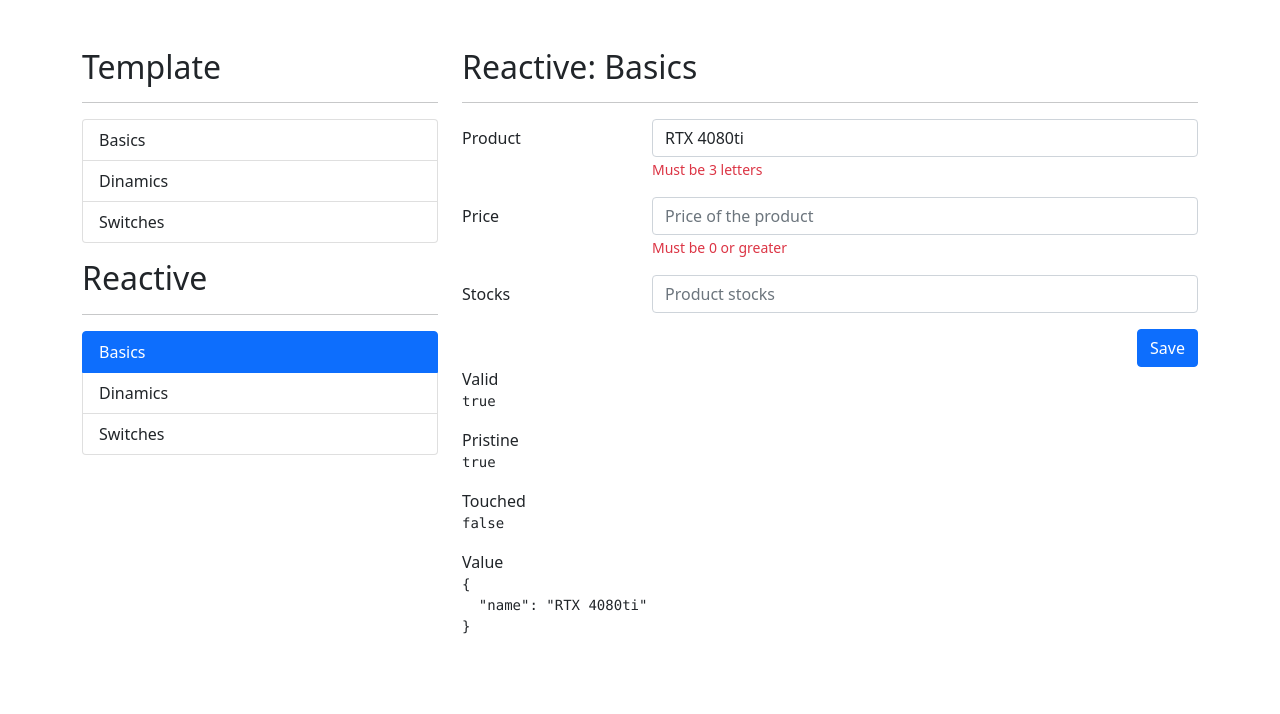
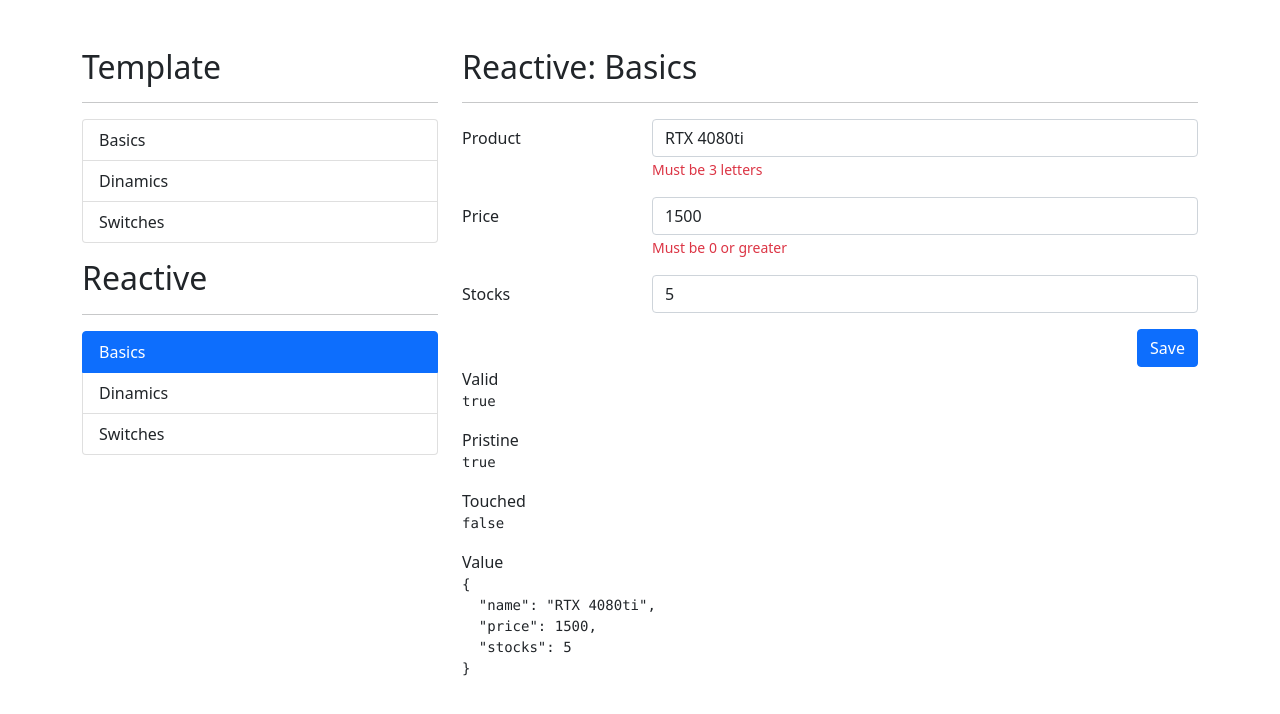
Before and after one commit to Gwathlo/formsApp, an Angular app: page /reactive/basics in a window 1280 px wide. Shown: the top 714 px of the page. Built offline with nearby package versions, Linux system fonts and the light colour scheme.

Commit message:
Add FormBuilder and remove FormControls

```diff
--- a/src/app/reactive/components/basics/basics.component.html
+++ b/src/app/reactive/components/basics/basics.component.html
@@ -16,7 +16,7 @@
             <div class="mb-3 row">
                 <label class="col-sm-3 col-form-label">Price</label>
                 <div class="col-sm-9">
-                    <input type="number" class="form-control" placeholder="Price of the product">
+                    <input type="number" class="form-control" formControlName="price" placeholder="Price of the product">
                     <span class="form-text text-danger">Must be 0 or greater</span>
                 </div>
             </div>
@@ -25,7 +25,7 @@
             <div class="mb-3 row">
                 <label class="col-sm-3 col-form-label">Stocks</label>
                 <div class="col-sm-9">
-                    <input type="number" class="form-control" placeholder="Product stocks">
+                    <input type="number" class="form-control" formControlName="stocks" placeholder="Product stocks">
                 </div>
             </div>
 
--- a/src/app/reactive/components/basics/basics.component.ts
+++ b/src/app/reactive/components/basics/basics.component.ts
@@ -1,5 +1,5 @@
 import { Component } from '@angular/core';
-import { FormGroup, FormControl } from '@angular/forms';
+import { FormGroup, FormBuilder } from '@angular/forms';
 
 @Component({
   selector: 'app-basics',
@@ -7,9 +7,17 @@
   styles: [],
 })
 export class BasicsComponent {
-  myForm: FormGroup = new FormGroup({
-    name: new FormControl('RTX 4080ti'),
+  // myForm: FormGroup = new FormGroup({
+  //   name: new FormControl('RTX 4080ti'),
+  //   price: new FormControl(1500),
+  //   stocks: new FormControl(5),
+  // });
+
+  myForm: FormGroup = this.fb.group({
+    name: ['RTX 4080ti'],
+    price: [1500],
+    stocks: [5],
   });
 
-  constructor() {}
+  constructor(private fb: FormBuilder) {}
 }
```
